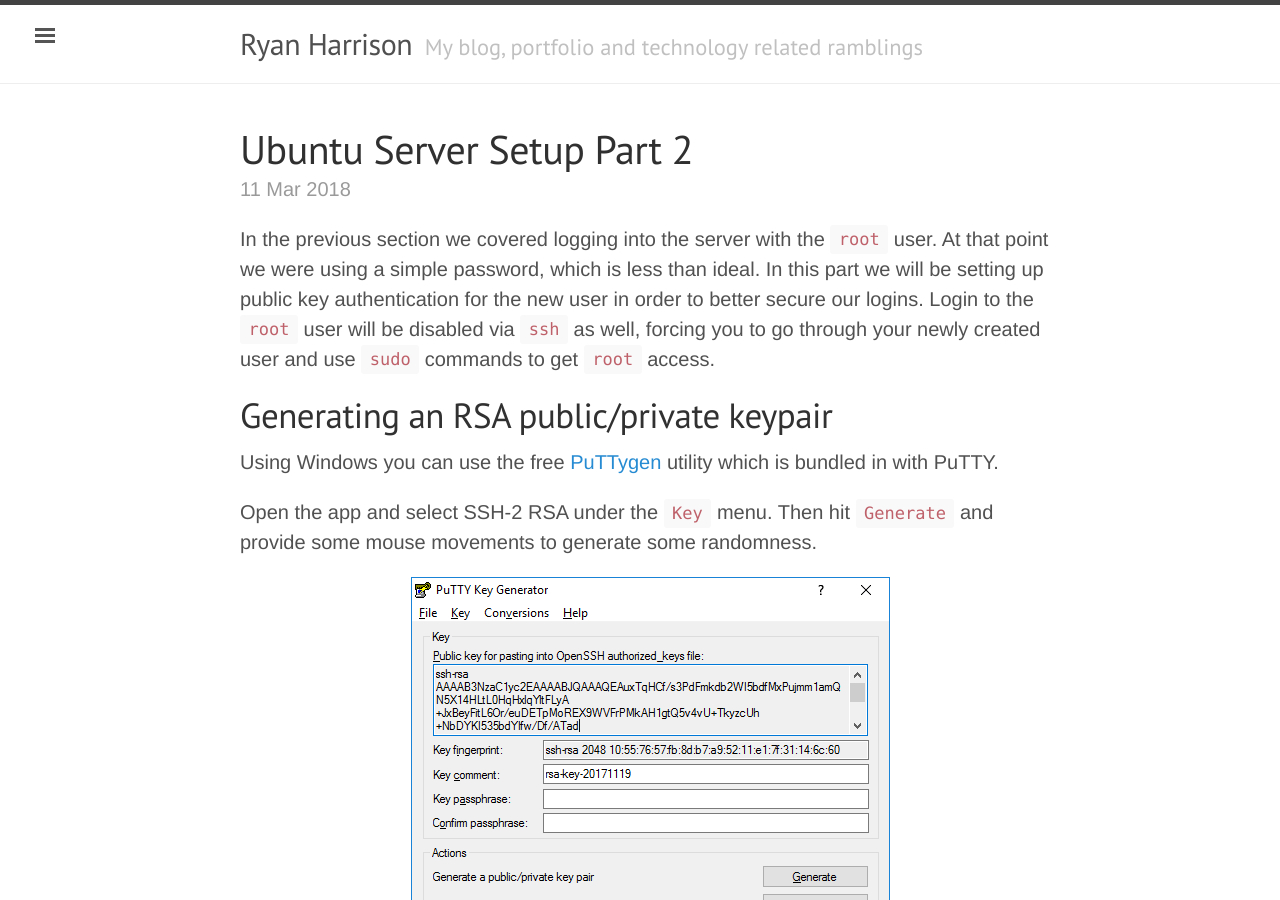
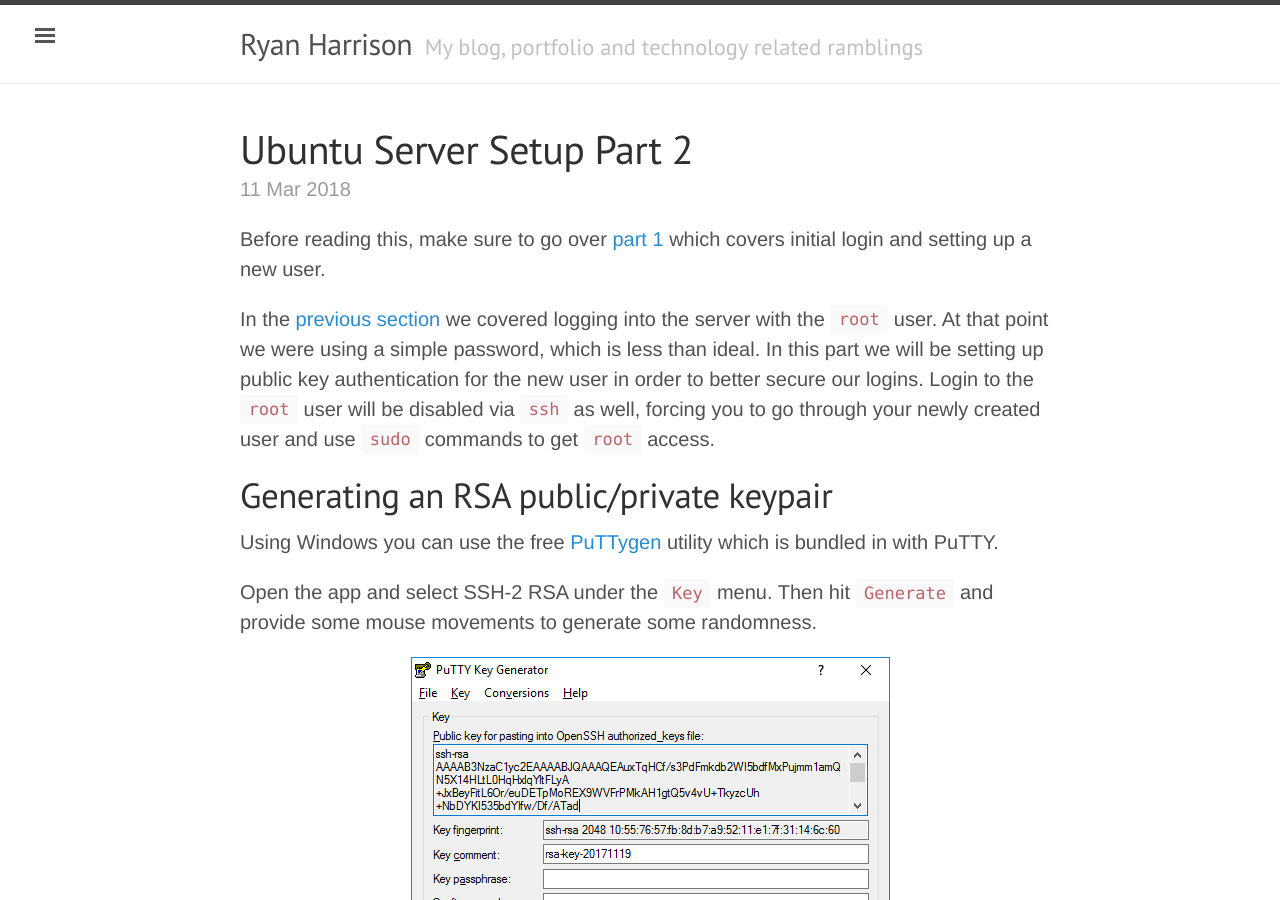
Before and after one commit to raharrison/ryanharrison.co.uk, a Jekyll site: the page built from _posts/2018-03-11-ubuntu-server-setup-part-2-securing-login.md, in a window 1280 px wide and 900 px high. Built offline with Jekyll 4.4.1, drawn with Linux system fonts in a browser that asks for light colours; comment, search, counter and statistics services are not loaded.

Commit message:
Link to previous part

```diff
--- a/_posts/2018-03-11-ubuntu-server-setup-part-2-securing-login.md
+++ b/_posts/2018-03-11-ubuntu-server-setup-part-2-securing-login.md
@@ -7,7 +7,9 @@
   - server
 ---
 
-In the previous section we covered logging into the server with the `root` user. At that point we were using a simple password, which is less than ideal. In this part we will be setting up public key authentication for the new user in order to better secure our logins. Login to the `root` user will be disabled via `ssh` as well, forcing you to go through your newly created user and use `sudo` commands to get `root` access.
+Before reading this, make sure to go over [part 1][1] which covers initial login and setting up a new user.
+
+In the [previous section][1] we covered logging into the server with the `root` user. At that point we were using a simple password, which is less than ideal. In this part we will be setting up public key authentication for the new user in order to better secure our logins. Login to the `root` user will be disabled via `ssh` as well, forcing you to go through your newly created user and use `sudo` commands to get `root` access.
 
 ## Generating an RSA public/private keypair
 
@@ -75,3 +77,5 @@
     $ sudo systemctl reload sshd
 
 With these settings active, you will be forced into logging in via the `Fred` or `Wilma` users (`root` being disabled) by public key authentication on port 23401.
+
+[1]: {% post_url 2016-03-29-ubuntu-server-setup-part-1-logging-in %}
```
